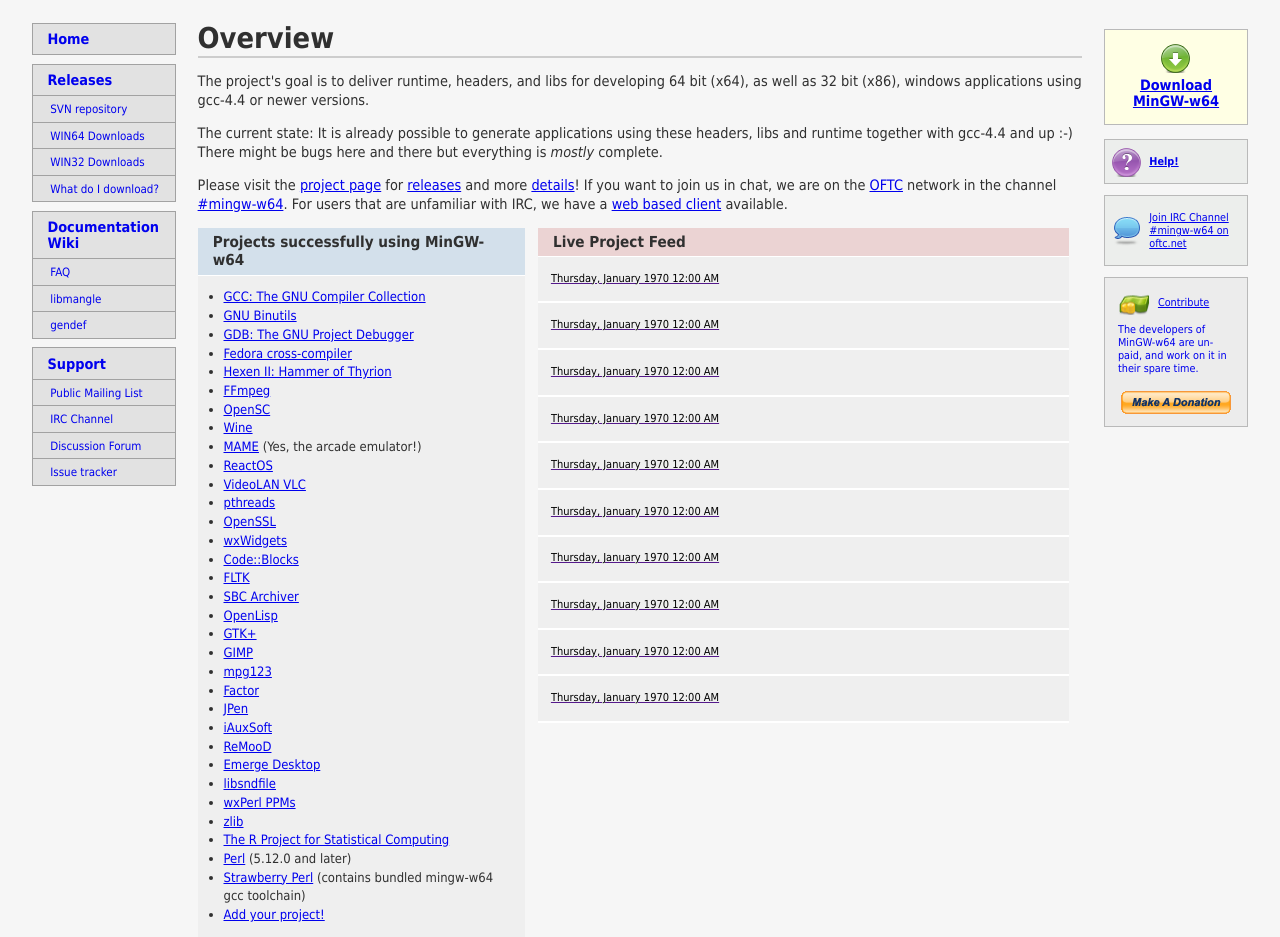
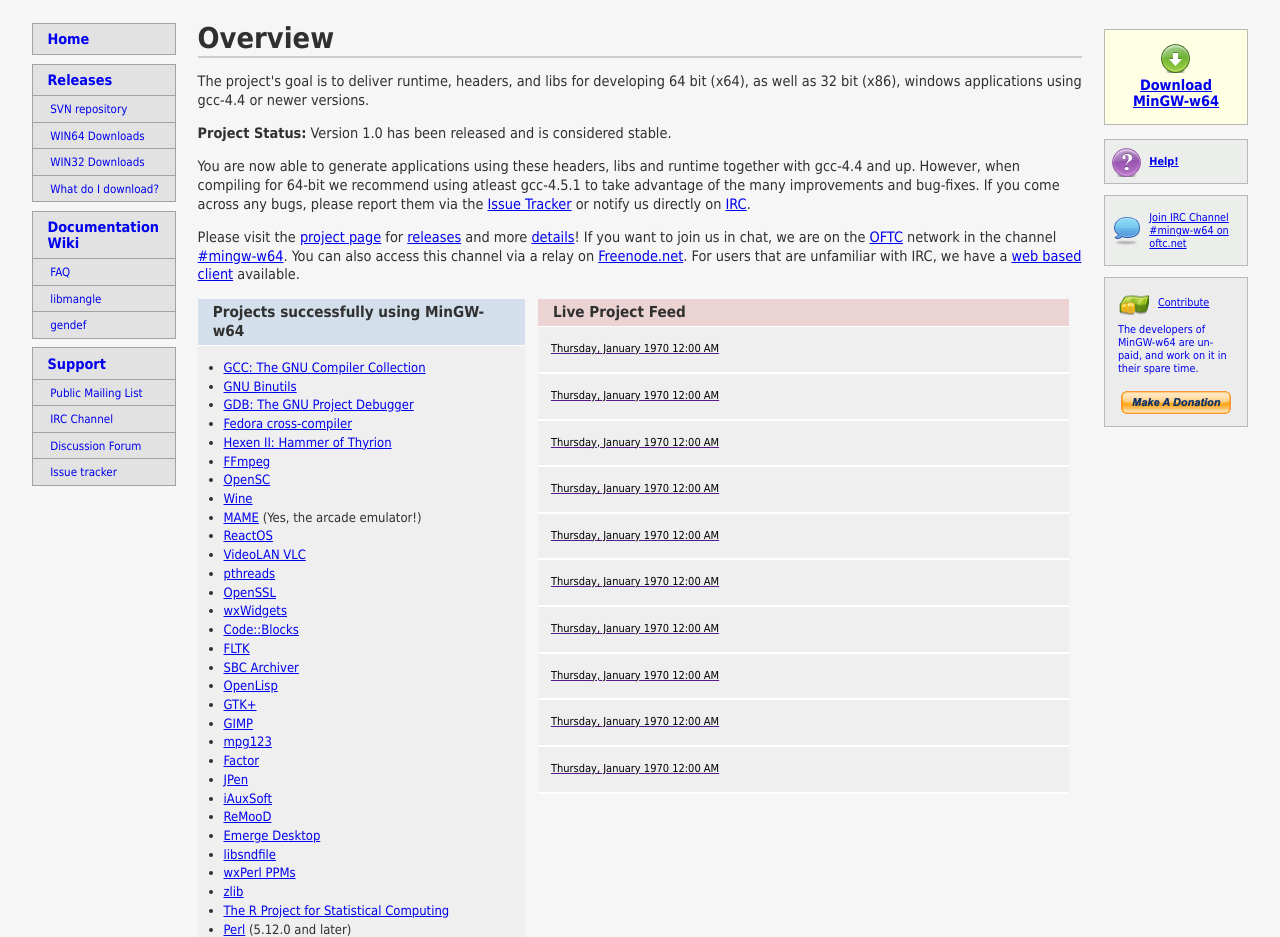
Before and after one commit to repo-mirrors/mingw-w64-htdocs, a PHP site: page /index.php in a window 1280 px wide. Shown: the part 146-1083 px from the top of the page. Run offline with PHP 8.4, Linux system fonts and the light colour scheme; data that the repository does not hold is empty.

Commit message:
updated homepage with project state and mentioned freenode relay
git-svn-id: svn+ssh://svn.code.sf.net/p/mingw-w64/code/web@2848 4407c894-4637-0410-b4f5-ada5f102cad1

```diff
--- a/htdocs/index.php
+++ b/htdocs/index.php
@@ -23,9 +23,11 @@
         or newer versions.
       </p>
       <p>
-        The current state: It is already possible to generate applications using
-        these headers, libs and runtime together with gcc-4.4 and up :-) There might be bugs
-        here and there but everything is <i>mostly</i> complete.
+        <strong>Project Status:</strong> Version 1.0 has been released and is considered stable.
+      </p>
+      <p>
+        You are now able to generate applications using these headers, libs and runtime together with gcc-4.4 and up. However, when compiling for 64-bit we recommend using atleast gcc-4.5.1 to take advantage of the many improvements and bug-fixes.
+        If you come across any bugs, please report them via the <a href="http://sourceforge.net/tracker/?group_id=202880">Issue Tracker</a> or notify us directly on <a href="irc://irc.oftc.net/#mingw-w64">IRC</a>.
       </p>
       <p>
         Please visit the <a href="http://sourceforge.net/projects/mingw-w64">project page</a>
@@ -33,7 +35,7 @@
         for <a href="http://sourceforge.net/projects/mingw-w64/files/">releases</a> and more
         <a href="http://sourceforge.net/apps/trac/mingw-w64/">details</a>! If you want to join us in chat, we are on the
         <a href="http://www.oftc.net/oftc/">OFTC</a> network in the channel <a href="irc://irc.oftc.net/#mingw-w64">
-        #mingw-w64</a>.  For users that are unfamiliar with IRC, we have a <a href="mibbit.html">
+        #mingw-w64</a>. You can also access this channel via a relay on <a href="http://freenode.net/">Freenode.net</a>. For users that are unfamiliar with IRC, we have a <a href="mibbit.html">
         web based client</a> available.
       </p>
 
```
